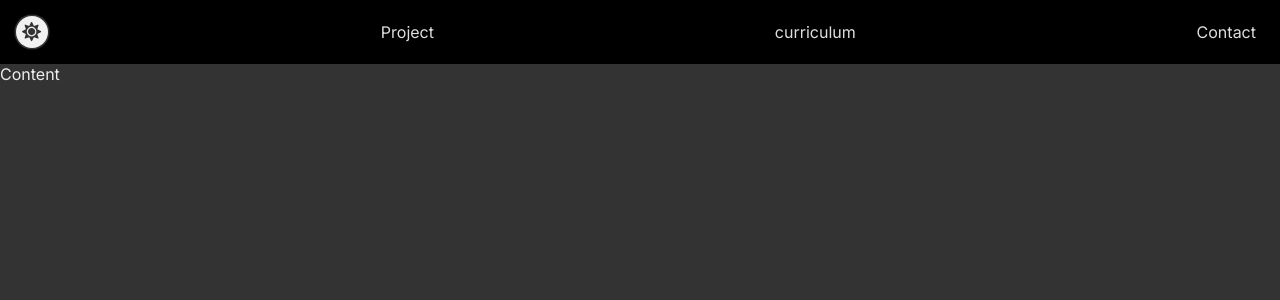
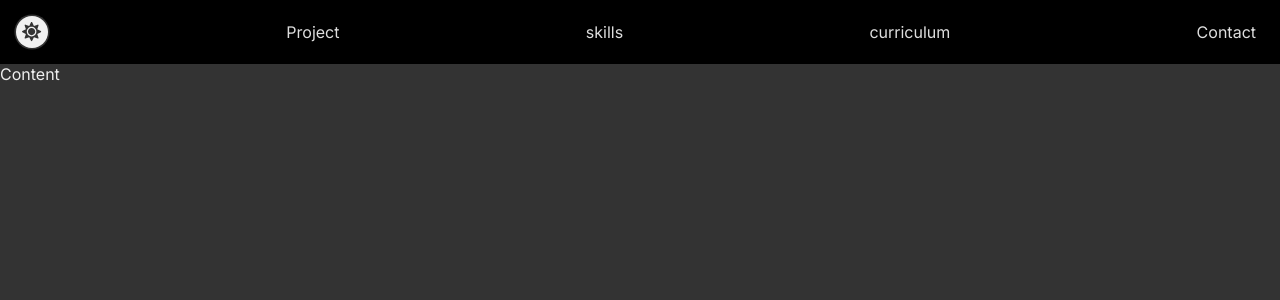
Before and after one commit to akliyachir/portfolio, a React (Vite) app: page / in a window 1280 px wide. Shown: the top 300 px of the page. Built offline with nearby package versions, Linux system fonts and the light colour scheme.

Commit message:
Header menu and styling

```diff
--- a/src/Components/1-HeaderContainer/HeaderContainer.jsx
+++ b/src/Components/1-HeaderContainer/HeaderContainer.jsx
@@ -13,7 +13,8 @@ export default function HeaderContainer() {
 		<div className='HeaderContainer'>
 			<LightSwitch />
 			<HeaderMenuItem name={'Project'} link={'project'} />
-			<HeaderMenuItem name={'curriculum'} link={'project'} />
+			<HeaderMenuItem name={'skills'} link={'skills'} />
+			<HeaderMenuItem name={'curriculum'} link={'curriculum'} />
 			<HeaderMenuItem name={'Contact'} link={'contact'} />
 		</div>
 	);
--- a/src/Components/3-HeaderMenuItem/HeaderMenuItem.css
+++ b/src/Components/3-HeaderMenuItem/HeaderMenuItem.css
@@ -18,6 +18,7 @@
 	text-decoration: none;
 	color: inherit;
 	color: var(--clr-5);
+	background-color: var(--clr-3);
 	box-shadow: var(--b-1) var(--clr-5);
 	transition-duration: 200ms;
 	transition-timing-function: ease-in-out;
@@ -25,7 +26,7 @@
 .light .HeaderMenuItem a:active {
 	text-decoration: none;
 	color: inherit;
-	color: var(--clr-3);
+	color: var(--clr-6);
 	box-shadow: var(--b-1) var(--clr-3);
 	transition-duration: 200ms;
 	transition-timing-function: ease-in-out;
@@ -40,8 +41,9 @@
 .dark .HeaderMenuItem a:hover {
 	text-decoration: none;
 	color: inherit;
-	color: var(--clr-3);
-	box-shadow: var(--b-1) var(--clr-3);
+	background-color: var(--clr-3);
+	color: var(--clr-4);
+	box-shadow: var(--b-1) var(--clr-6);
 	transition-duration: 200ms;
 	transition-timing-function: ease-in-out;
 }
--- a/src/index.css
+++ b/src/index.css
@@ -24,7 +24,7 @@ body {
 	--td-2: #284e74;
 	--f-1: #1b1b1b;
 	--f-2: #eee;
-	--b-1: 0 0.1rem 0 0.1rem;
+	--b-1: 0 0 0 0.05rem;
 }
 
 .light > * {
```
